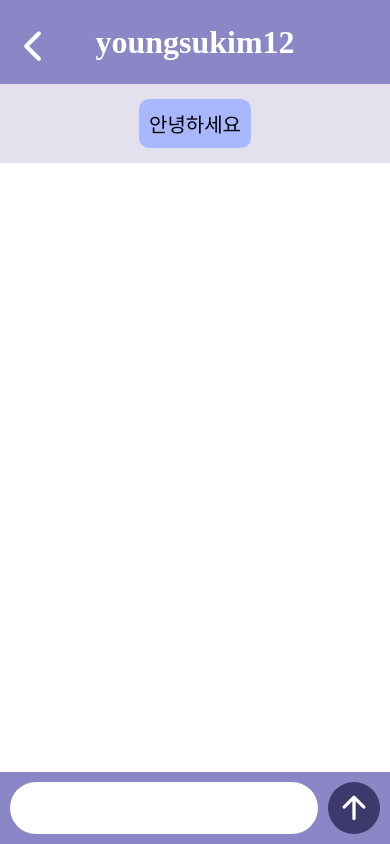
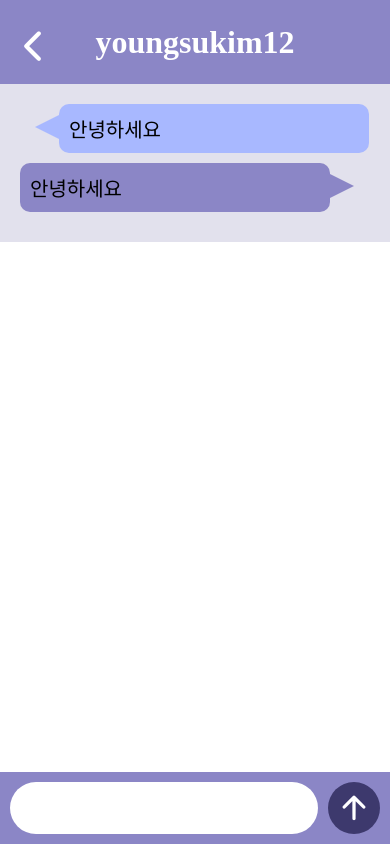
Before and after one commit to ssuryeon/gdgoc_project_frontend, a React Native app: screen / in a window 390 px wide. Built offline with nearby package versions, Linux system fonts and the light colour scheme.

Commit message:
feat: 채팅 말풍선 추가

```diff
--- a/package.json
+++ b/package.json
@@ -12,6 +12,7 @@
   "dependencies": {
     "@react-native/new-app-screen": "0.82.1",
     "react": "19.1.1",
+    "react-devtools": "^7.0.1",
     "react-native": "0.82.1",
     "react-native-linear-gradient": "^2.8.3",
     "react-native-safe-area-context": "^5.5.2",
--- a/src/pages/ChattingPage.tsx
+++ b/src/pages/ChattingPage.tsx
@@ -6,23 +6,47 @@ import Ionicons from 'react-native-vector-icons/Ionicons';
 import ProfileIcon from '../components/ProfileIcon';
 import CustomText from '../components/CustomText';
 
-const OtherChat = styled.View`
-    padding: 10px;
-    background-color: ${props => props.theme.chat1};
-    border-radius: 10px;
-    position: 'relative';
-    align-items: 'center';
-    &:before {
-        position: 'absolute';
-        top: 13px;
-        left: -100%;
-        width: 0;
-        height: 0;
-        border-style: solid;
-        border-width: 10px 20px 10px 0px;
-        border-color: transparent ${props => props.theme.chat1} transparent transparent;
-    }
+const Triangle = styled.View`
+    border-left-width: 15px;
+    border-right-width: 30px;
+    border-top-width: 15px;
+    border-bottom-width: 15px;
+    border-left-color: transparent;
+    border-right-color: ${props => props.theme.chat1};
+    border-top-color: transparent;
+    border-bottom-color: transparent;
+    width: 0;
+    height: 0;
+    margin-right: -6;
 `;
+
+interface IChat {
+    text: string,
+}
+
+const OtherChat = ({text}:IChat) => {
+    const theme = useTheme();
+    return (
+        <View style={{width: '100%', flexDirection: 'row', marginBottom: 10}}>
+            <Triangle style={{borderStyle: 'solid', top: 7.5}}/>
+            <View style={[styles.other, {backgroundColor: theme.chat1}]}>
+                <CustomText style={{fontSize: 20, fontFamily: 'Pretendard-SemiBold'}}>{text}</CustomText>
+            </View>
+        </View>
+    )
+}
+
+const MyChat = ({text}:IChat) => {
+    const theme = useTheme();
+    return (
+        <View style={{width: '100%', flexDirection: 'row', marginBottom: 10}}>
+            <View style={[styles.other, {backgroundColor: theme.brandColor, marginRight: -6}]}>
+                <CustomText style={{fontSize: 20, fontFamily: 'Pretendard-SemiBold'}}>{text}</CustomText>
+            </View>
+            <Triangle style={{borderStyle: 'solid', top: 7.5, borderLeftColor: theme.brandColor, borderRightColor: 'transparent', borderLeftWidth: 30, borderRightWidth: 15}}/>
+        </View>
+    )
+}
 
 const ChatInput = styled.TextInput`
     flex: 1;
@@ -41,7 +65,7 @@ const InsertChat = () => {
                 <Ionicons name="arrow-up" size={35} color="#fff"/>
             </Pressable>
         </View>
-    )
+    );
 }
 
 
@@ -52,13 +76,16 @@ const ChattingPage = () => {
             <Header text="youngsukim12"/>
             <Pressable style={{position: 'absolute', top: '5%', left: 10, transform: 'translateY(-20px)'}}><Ionicons name='chevron-back-outline' size={45} color='#fff'/></Pressable>
             <ScrollView style={{width: '100%', height: '90%'}}>
-                <Container style={{backgroundColor: theme.inputColor, padding: 15, justifyContent: 'flex-start', minHeight: '100%'}}>
-                    <OtherChat><CustomText style={{fontSize: 20, fontFamily: 'Pretendard-SemiBold'}}>안녕하세요</CustomText></OtherChat>
+                <Container style={{backgroundColor: theme.inputColor, padding: 20, justifyContent: 'flex-start', minHeight: '100%'}}>
+                    <View style={{width: '100%', height: '100%', paddingRight: 40}}>
+                        <OtherChat text='안녕하세요'/>
+                        <MyChat text="안녕하세요"/>
+                    </View>
                 </Container>
             </ScrollView>
             <InsertChat />
         </>
-    )
+    );
 }
 
 const styles = StyleSheet.create({
@@ -69,6 +96,11 @@ const styles = StyleSheet.create({
         justifyContent: 'center',
         alignItems: 'center',
         marginLeft: 10
+    },
+    other: {
+        padding: 10,
+        borderRadius: 10,
+        width: '100%',
     }
 })
 
```
Also changed, not shown: 1 other file (tests, documents, lock files or other folders).
